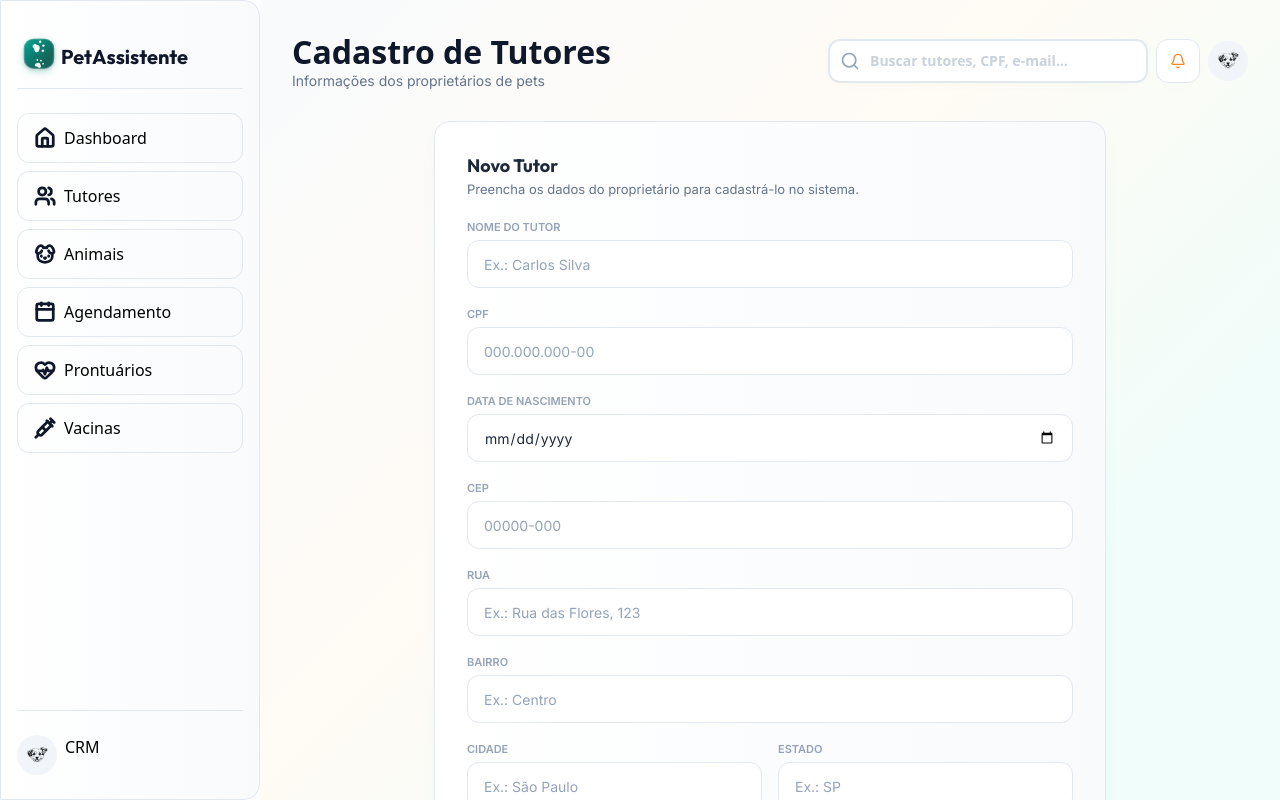
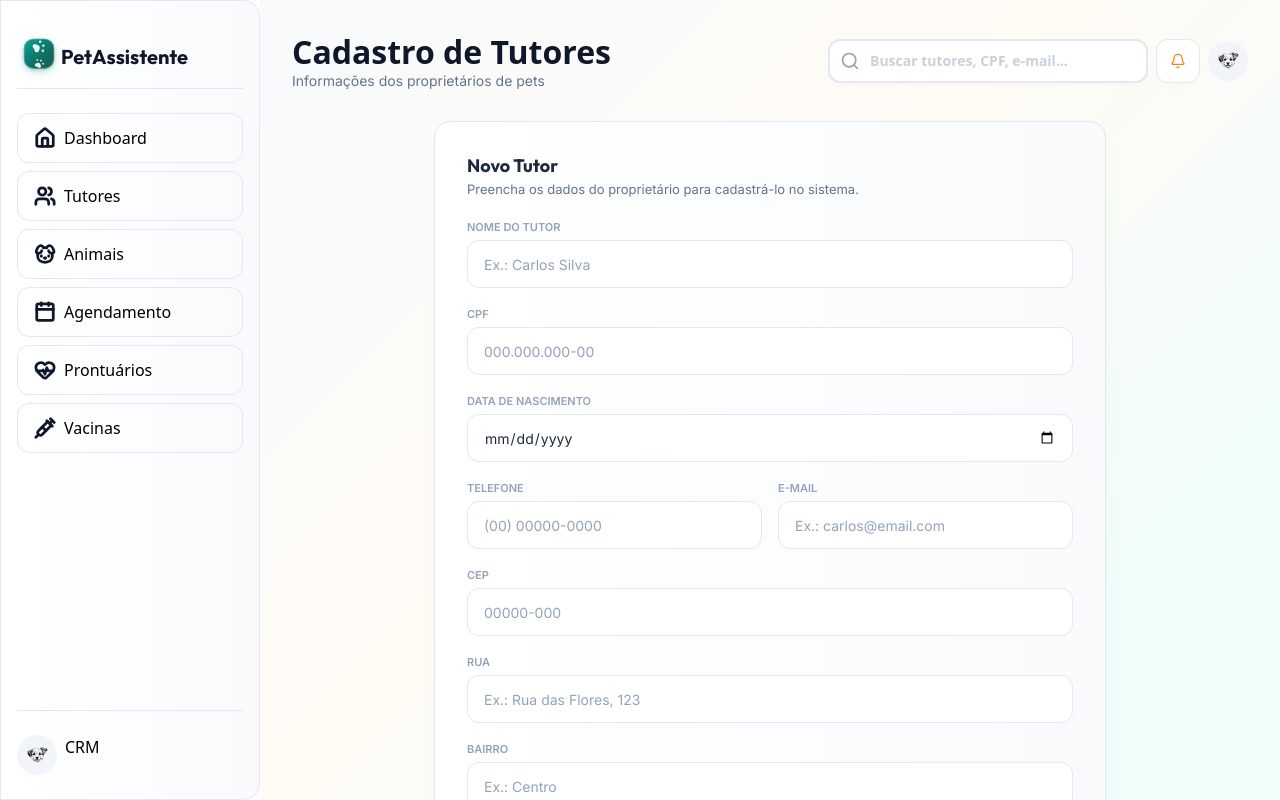
Before and after one commit to projeto-gestao-veterinaria/sistema-veterinario, a Next.js app in the folder frontend/: page /tutores/novo in a window 1280 px wide. Shown: the top 800 px of the page. Built offline with nearby package versions, Linux system fonts and the light colour scheme; no server answers.

Commit message:
feat(tutores): adiciona telefone e e-mail obrigatórios no cadastro

```diff
--- a/frontend/app/(dashboard)/tutores/novo/page.tsx
+++ b/frontend/app/(dashboard)/tutores/novo/page.tsx
@@ -29,6 +29,14 @@ function formatCep(value: string) {
     .replace(/(\d{5})(\d)/, "$1-$2");
 }
 
+function formatTelefone(value: string) {
+  return value
+    .replace(/\D/g, "")
+    .slice(0, 11)
+    .replace(/^(\d{2})(\d)/, "($1) $2")
+    .replace(/(\d)(\d{4})$/, "$1-$2");
+}
+
 const inputClassName =
   "h-12 w-full rounded-xl border border-border bg-white px-4 font-inter text-small text-dark-gray outline-none transition placeholder:text-slate focus:border-teal focus:ring-2 focus:ring-teal/20";
 
@@ -40,6 +48,8 @@ export default function NovoTutor() {
 
   const [nome, setNome] = useState("");
   const [cpf, setCpf] = useState("");
+  const [telefone, setTelefone] = useState("");
+  const [email, setEmail] = useState("");
   const [cep, setCep] = useState("");
   const [rua, setRua] = useState("");
   const [bairro, setBairro] = useState("");
@@ -172,6 +182,41 @@ export default function NovoTutor() {
             />
           </div>
 
+          <div className="grid grid-cols-2 gap-4">
+            <div className="flex flex-col gap-1.5">
+              <label htmlFor="telefone" className={labelClassName}>
+                Telefone
+              </label>
+
+              <input
+                id="telefone"
+                type="text"
+                required
+                inputMode="numeric"
+                value={telefone}
+                onChange={(event) => setTelefone(formatTelefone(event.target.value))}
+                placeholder="(00) 00000-0000"
+                className={inputClassName}
+              />
+            </div>
+
+            <div className="flex flex-col gap-1.5">
+              <label htmlFor="email" className={labelClassName}>
+                E-mail
+              </label>
+
+              <input
+                id="email"
+                type="email"
+                required
+                value={email}
+                onChange={(event) => setEmail(event.target.value)}
+                placeholder="Ex.: carlos@email.com"
+                className={inputClassName}
+              />
+            </div>
+          </div>
+
           <div className="flex flex-col gap-1.5">
             <div className="flex items-center justify-between">
               <label htmlFor="cep" className={labelClassName}>
```
